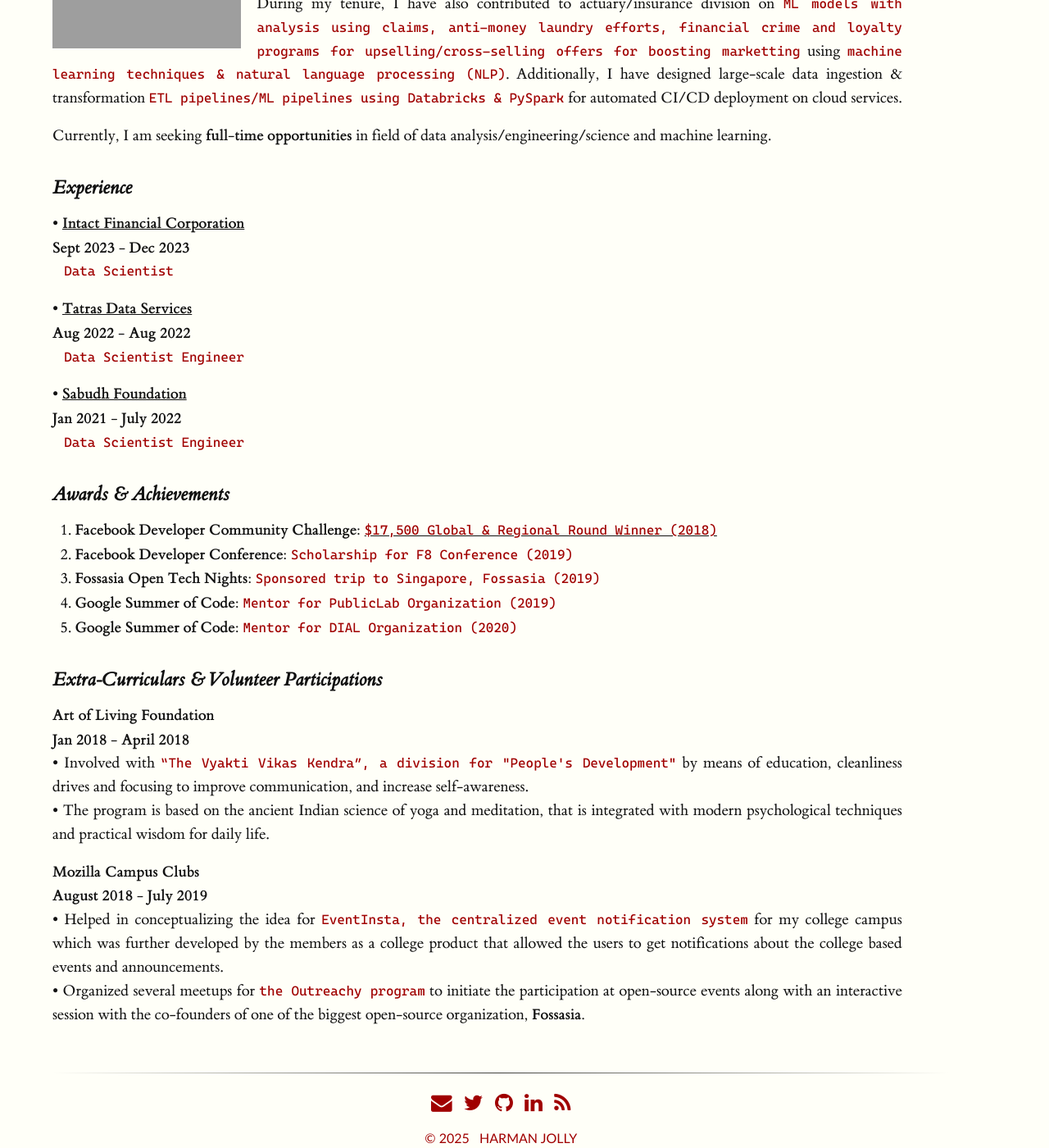
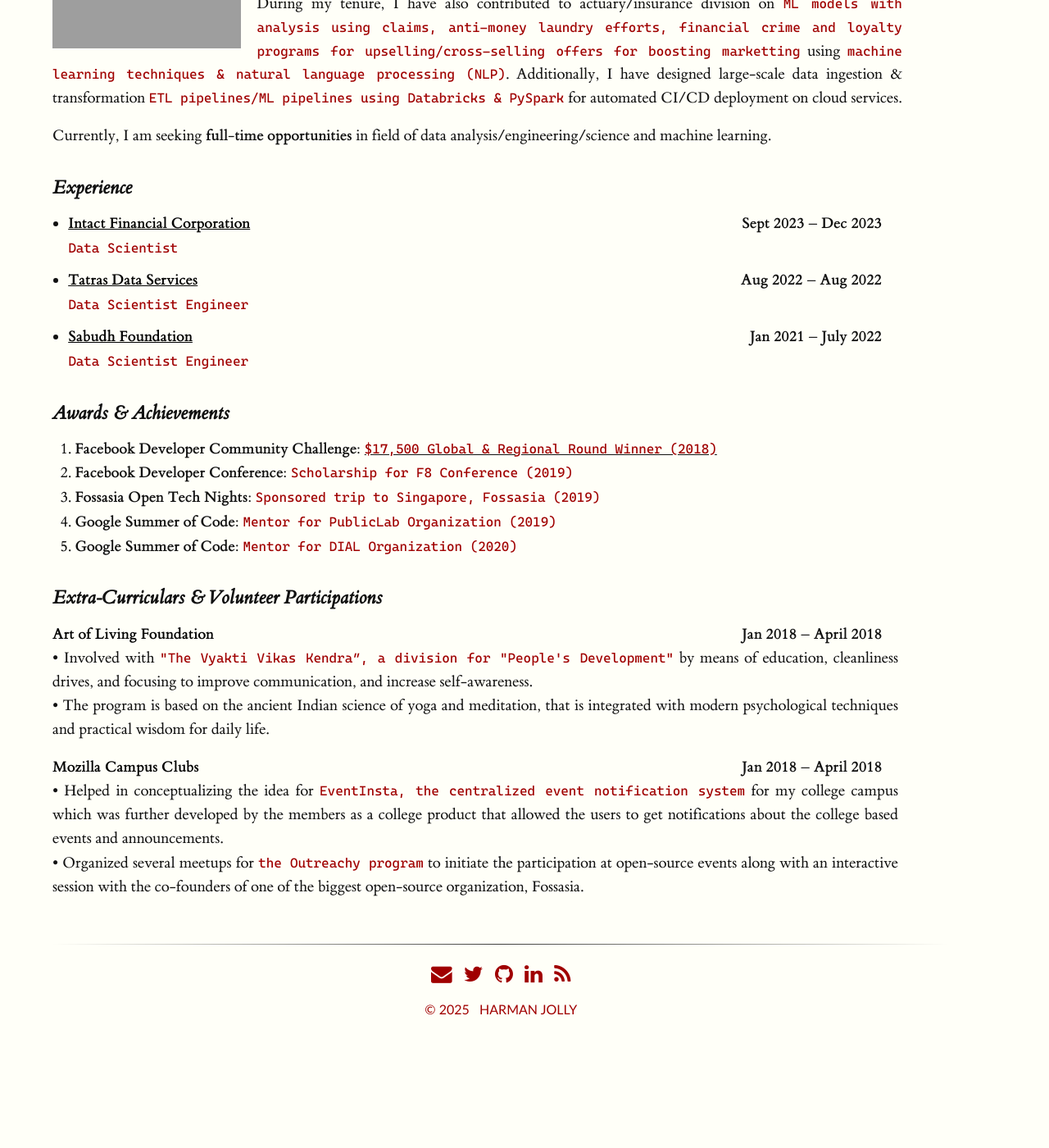
Before and after one commit to coderjolly/coderjolly.github.io, a Jekyll site: the page built from index.md, in a window 1280 px wide and 1400 px high, scrolled down 380 px. Shown: the whole window at 82% size. Built offline with Jekyll 4.4.1, drawn with Linux system fonts in a browser that asks for light colours; a style sheet for code colours, icons or effects is not loaded; after the commit the page ends 1655 px from its top, so only the background shows below that; grey boxes are pictures that could not be loaded.

Commit message:
changed index code

```diff
--- a/index.md
+++ b/index.md
@@ -23,14 +23,40 @@ Currently, I am seeking **full-time opportunities** in field of data analysis/en
 
 <h3 style="text-align: left;">Experience</h3>
 
-&#8226; [**Intact Financial Corporation**](https://intactlab.ca/){:target="_blank"} &nbsp;&nbsp;&nbsp;&nbsp;&nbsp;&nbsp;&nbsp;&nbsp;&nbsp;&nbsp;&nbsp;&nbsp;&nbsp;&nbsp;&nbsp;&nbsp;&nbsp;&nbsp;&nbsp;&nbsp;&nbsp;&nbsp;&nbsp;&nbsp;&nbsp;&nbsp;&nbsp;&nbsp;&nbsp;&nbsp;&nbsp;&nbsp;&nbsp;&nbsp;&nbsp;&nbsp;&nbsp;&nbsp;&nbsp;&nbsp;&nbsp;&nbsp;&nbsp;&nbsp;&nbsp;&nbsp;&nbsp;&nbsp;&nbsp;&nbsp;&nbsp;&nbsp;&nbsp;&nbsp;&nbsp;&nbsp;&nbsp;&nbsp;&nbsp;&nbsp;&nbsp;&nbsp;&nbsp;&nbsp;&nbsp;&nbsp;&nbsp;&nbsp;&nbsp;&nbsp;&nbsp;&nbsp;&nbsp;&nbsp;&nbsp;&nbsp;&nbsp;&nbsp;&nbsp;&nbsp;&nbsp;&nbsp;&nbsp;&nbsp;&nbsp;&nbsp;&nbsp;&nbsp;&nbsp;&nbsp;&nbsp;&nbsp;&nbsp;&nbsp;&nbsp;&nbsp;&nbsp;&nbsp;&nbsp;&nbsp;&nbsp;&nbsp;&nbsp;&nbsp;&nbsp;&nbsp;&nbsp;&nbsp;&nbsp;&nbsp;&nbsp;&nbsp;&nbsp;&nbsp;&nbsp;&nbsp;&nbsp;&nbsp;&nbsp;&nbsp;&nbsp;&nbsp;&nbsp;&nbsp;&nbsp;&nbsp;&nbsp;&nbsp;&nbsp;&nbsp;&nbsp;&nbsp;&nbsp;&nbsp;&nbsp;&nbsp;&nbsp;&nbsp;&nbsp;&nbsp;&nbsp;&nbsp;&nbsp;&nbsp;&nbsp;&nbsp;&nbsp;&nbsp;&nbsp;&nbsp;&nbsp;&nbsp;&nbsp;&nbsp;&nbsp;&nbsp;&nbsp;&nbsp;&nbsp;&nbsp;&nbsp;&nbsp;&nbsp;&nbsp;&nbsp; **Sept 2023 - Dec 2023**<br/>
-&nbsp;&nbsp; `Data Scientist`
+<ul style="padding: 0; margin: 0; list-style-position: outside; width: 100%; position: relative;">
+  <li style="list-style-type: disc; margin-left: 1em; position: relative; padding-right: 120px;">
+    <div>
+      <a href="https://intactlab.ca/" target="_blank" style="font-weight: bold; text-decoration: underline; color: black;">
+        Intact Financial Corporation
+      </a>
+      <br />
+      <span style="font-family: 'Cascadia', serif; font-size: 1.02rem; border-radius: 3px; color: #a00000; font-weight: 500;">Data Scientist</span>
+    </div>
+    <span style="font-weight: bold; white-space: nowrap; position: absolute; right: 140px; top: 0;">Sept 2023 – Dec 2023</span>
+  </li>
 
-&#8226; [**Tatras Data Services**](https://tatrasdata.com/){:target="_blank"} &nbsp;&nbsp;&nbsp;&nbsp;&nbsp;&nbsp;&nbsp;&nbsp;&nbsp;&nbsp;&nbsp;&nbsp;&nbsp;&nbsp;&nbsp;&nbsp;&nbsp;&nbsp;&nbsp;&nbsp;&nbsp;&nbsp;&nbsp;&nbsp;&nbsp;&nbsp;&nbsp;&nbsp;&nbsp;&nbsp;&nbsp;&nbsp;&nbsp;&nbsp;&nbsp;&nbsp;&nbsp;&nbsp;&nbsp;&nbsp;&nbsp;&nbsp;&nbsp;&nbsp;&nbsp;&nbsp;&nbsp;&nbsp;&nbsp;&nbsp;&nbsp;&nbsp;&nbsp;&nbsp;&nbsp;&nbsp;&nbsp;&nbsp;&nbsp;&nbsp;&nbsp;&nbsp;&nbsp;&nbsp;&nbsp;&nbsp;&nbsp;&nbsp;&nbsp;&nbsp;&nbsp;&nbsp;&nbsp;&nbsp;&nbsp;&nbsp;&nbsp;&nbsp;&nbsp;&nbsp;&nbsp;&nbsp;&nbsp;&nbsp;&nbsp;&nbsp;&nbsp;&nbsp;&nbsp;&nbsp;&nbsp;&nbsp;&nbsp;&nbsp;&nbsp;&nbsp;&nbsp;&nbsp;&nbsp;&nbsp;&nbsp;&nbsp;&nbsp;&nbsp;&nbsp;&nbsp;&nbsp;&nbsp;&nbsp;&nbsp;&nbsp;&nbsp;&nbsp;&nbsp;&nbsp;&nbsp;&nbsp;&nbsp;&nbsp;&nbsp;&nbsp;&nbsp;&nbsp;&nbsp;&nbsp;&nbsp;&nbsp;&nbsp;&nbsp;&nbsp;&nbsp;&nbsp;&nbsp;&nbsp;&nbsp;&nbsp;&nbsp;&nbsp;&nbsp;&nbsp;&nbsp;&nbsp;&nbsp;&nbsp;&nbsp;&nbsp;&nbsp;&nbsp;&nbsp;&nbsp;&nbsp;&nbsp;&nbsp;&nbsp;&nbsp;&nbsp;&nbsp;&nbsp;&nbsp;&nbsp;&nbsp;&nbsp;&nbsp;&nbsp;&nbsp;&nbsp;&nbsp;&nbsp;&nbsp;&nbsp;&nbsp;&nbsp;&nbsp;&nbsp;&nbsp;&nbsp;&nbsp;&nbsp; **Aug 2022 - Aug 2022**<br/>
-&nbsp;&nbsp; `Data Scientist Engineer`
+  <li style="list-style-type: disc; margin-left: 1em; position: relative; margin-top: 0.5em; padding-right: 120px;">
+    <div>
+      <a href="https://tatrasdata.com/" target="_blank" style="font-weight: bold; text-decoration: underline; color: black;">
+        Tatras Data Services
+      </a>
+      <br />
+      <span style="font-family: 'Cascadia', serif; font-size: 1.02rem; border-radius: 3px; color: #a00000; font-weight: 500;">Data Scientist Engineer</span>
+    </div>
+    <span style="font-weight: bold; white-space: nowrap; position: absolute; right: 140px; top: 0;">Aug 2022 – Aug 2022</span>
+  </li>
 
-&#8226; [**Sabudh Foundation**](https://www.linkedin.com/company/sabudh-foundation/posts/){:target="_blank"} &nbsp;&nbsp;&nbsp;&nbsp;&nbsp;&nbsp;&nbsp;&nbsp;&nbsp;&nbsp;&nbsp;&nbsp;&nbsp;&nbsp;&nbsp;&nbsp;&nbsp;&nbsp;&nbsp;&nbsp;&nbsp;&nbsp;&nbsp;&nbsp;&nbsp;&nbsp;&nbsp;&nbsp;&nbsp;&nbsp;&nbsp;&nbsp;&nbsp;&nbsp;&nbsp;&nbsp;&nbsp;&nbsp;&nbsp;&nbsp;&nbsp;&nbsp;&nbsp;&nbsp;&nbsp;&nbsp;&nbsp;&nbsp;&nbsp;&nbsp;&nbsp;&nbsp;&nbsp;&nbsp;&nbsp;&nbsp;&nbsp;&nbsp;&nbsp;&nbsp;&nbsp;&nbsp;&nbsp;&nbsp;&nbsp;&nbsp;&nbsp;&nbsp;&nbsp;&nbsp;&nbsp;&nbsp;&nbsp;&nbsp;&nbsp;&nbsp;&nbsp;&nbsp;&nbsp;&nbsp;&nbsp;&nbsp;&nbsp;&nbsp;&nbsp;&nbsp;&nbsp;&nbsp;&nbsp;&nbsp;&nbsp;&nbsp;&nbsp;&nbsp;&nbsp;&nbsp;&nbsp;&nbsp;&nbsp;&nbsp;&nbsp;&nbsp;&nbsp;&nbsp;&nbsp;&nbsp;&nbsp;&nbsp;&nbsp;&nbsp;&nbsp;&nbsp;&nbsp;&nbsp;&nbsp;&nbsp;&nbsp;&nbsp;&nbsp;&nbsp;&nbsp;&nbsp;&nbsp;&nbsp;&nbsp;&nbsp;&nbsp;&nbsp;&nbsp;&nbsp;&nbsp;&nbsp;&nbsp;&nbsp;&nbsp;&nbsp;&nbsp;&nbsp;&nbsp;&nbsp;&nbsp;&nbsp;&nbsp;&nbsp;&nbsp;&nbsp;&nbsp;&nbsp;&nbsp;&nbsp;&nbsp;&nbsp;&nbsp;&nbsp;&nbsp;&nbsp;&nbsp;&nbsp;&nbsp;&nbsp;&nbsp;&nbsp;&nbsp;&nbsp;&nbsp;&nbsp;&nbsp;&nbsp;&nbsp;&nbsp;&nbsp;&nbsp;&nbsp;&nbsp;&nbsp;&nbsp;&nbsp;&nbsp;&nbsp;&nbsp;&nbsp;&nbsp; **Jan 2021 - July 2022**<br/>
-&nbsp;&nbsp; `Data Scientist Engineer`
+  <li style="list-style-type: disc; margin-left: 1em; position: relative; margin-top: 0.5em; padding-right: 120px;">
+    <div>
+      <a href="https://www.linkedin.com/company/sabudh-foundation/posts/" target="_blank" style="font-weight: bold; text-decoration: underline; color: black;">
+        Sabudh Foundation
+      </a>
+      <br />
+      <span style="font-family: 'Cascadia', serif; font-size: 1.02rem; border-radius: 3px; color: #a00000; font-weight: 500;">Data Scientist Engineer</span>
+    </div>
+    <span style="font-weight: bold; white-space: nowrap; position: absolute; right: 140px; top: 0;">Jan 2021 – July 2022</span>
+  </li>
+</ul>
 
 <!-- ------------- PROJECTS ------------------ -->
 
@@ -62,20 +88,33 @@ Currently, I am seeking **full-time opportunities** in field of data analysis/en
 &nbsp;&nbsp;5. **Google Summer of Code:** `Mentor for DIAL Organization (2020)` <br/>
 
 
-
-
-
 <!-- EXTRA-CURRICULARS -->
 
 <h3 style="text-align: left;">Extra-Curriculars & Volunteer Participations</h3>
 
-**Art of Living Foundation &nbsp;&nbsp;&nbsp;&nbsp;&nbsp;&nbsp;&nbsp;&nbsp;&nbsp;&nbsp;&nbsp;&nbsp;&nbsp;&nbsp;&nbsp;&nbsp;&nbsp;&nbsp;&nbsp;&nbsp;&nbsp;&nbsp;&nbsp;&nbsp;&nbsp;&nbsp;&nbsp;&nbsp;&nbsp;&nbsp;&nbsp;&nbsp;&nbsp;&nbsp;&nbsp;&nbsp;&nbsp;&nbsp;&nbsp;&nbsp;&nbsp;&nbsp;&nbsp;&nbsp;&nbsp;&nbsp;&nbsp;&nbsp;&nbsp;&nbsp;&nbsp;&nbsp;&nbsp;&nbsp;&nbsp;&nbsp;&nbsp;&nbsp;&nbsp;&nbsp;&nbsp;&nbsp;&nbsp;&nbsp;&nbsp;&nbsp;&nbsp;&nbsp;&nbsp;&nbsp;&nbsp;&nbsp;&nbsp;&nbsp;&nbsp;&nbsp;&nbsp;&nbsp;&nbsp;&nbsp;&nbsp;&nbsp;&nbsp;&nbsp;&nbsp;&nbsp;&nbsp;&nbsp;&nbsp;&nbsp;&nbsp;&nbsp;&nbsp;&nbsp;&nbsp;&nbsp;&nbsp;&nbsp;&nbsp;&nbsp;&nbsp;&nbsp;&nbsp;&nbsp;&nbsp;&nbsp;&nbsp;&nbsp;&nbsp;&nbsp;&nbsp;&nbsp;&nbsp;&nbsp;&nbsp;&nbsp;&nbsp;&nbsp;&nbsp;&nbsp;&nbsp;&nbsp;&nbsp;&nbsp;&nbsp;&nbsp;&nbsp;&nbsp;&nbsp;&nbsp;&nbsp;&nbsp;&nbsp;&nbsp;&nbsp;&nbsp;&nbsp;&nbsp;&nbsp;&nbsp;&nbsp;&nbsp;&nbsp;&nbsp;&nbsp;&nbsp;&nbsp;&nbsp;&nbsp;&nbsp;&nbsp;&nbsp;&nbsp;&nbsp;&nbsp;&nbsp;&nbsp;&nbsp;&nbsp;&nbsp;&nbsp;&nbsp;&nbsp;&nbsp;&nbsp;&nbsp;&nbsp;&nbsp;&nbsp;&nbsp;&nbsp;&nbsp; Jan 2018 - April 2018** <br/>
-&#8226; Involved with ``“The Vyakti Vikas Kendra”, a division for "People's Development"`` by means of education, cleanliness drives and focusing to improve communication, and increase self-awareness.<br/>
-&#8226; The program is based on the ancient Indian science of yoga and meditation, that is integrated with modern psychological techniques and practical wisdom for daily life.
+<ul style="padding: 0; margin: 0; list-style-position: outside; width: 100%; position: relative;">
+  <li style="margin-left: 0.5em; position: relative; padding-right: 120px;">
+    <div style="margin-left: -0.5em;">
+      <span style="font-weight: bold; color: black;">Art of Living Foundation</span>
+      <br/>
+        &#8226; Involved with <span style="font-family: 'Cascadia', serif; font-size: 1.02rem; border-radius: 3px; color: #a00000; font-weight: 500;">"The Vyakti Vikas Kendra”, a division for "People's Development"</span> by means of education, cleanliness drives, and focusing to improve communication, and increase self-awareness. <br/>
+        &#8226; The program is based on the ancient Indian science of yoga and meditation, that is integrated with modern psychological techniques and practical wisdom for daily life.
+    </div>
+    <span style="font-weight: bold; white-space: nowrap; position: absolute; right: 140px; top: 0;">Jan 2018 – April 2018</span>
+  </li>
 
-**Mozilla Campus Clubs &nbsp;&nbsp;&nbsp;&nbsp;&nbsp;&nbsp;&nbsp;&nbsp;&nbsp;&nbsp;&nbsp;&nbsp;&nbsp;&nbsp;&nbsp;&nbsp;&nbsp;&nbsp;&nbsp;&nbsp;&nbsp;&nbsp;&nbsp;&nbsp;&nbsp;&nbsp;&nbsp;&nbsp;&nbsp;&nbsp;&nbsp;&nbsp;&nbsp;&nbsp;&nbsp;&nbsp;&nbsp;&nbsp;&nbsp;&nbsp;&nbsp;&nbsp;&nbsp;&nbsp;&nbsp;&nbsp;&nbsp;&nbsp;&nbsp;&nbsp;&nbsp;&nbsp;&nbsp;&nbsp;&nbsp;&nbsp;&nbsp;&nbsp;&nbsp;&nbsp;&nbsp;&nbsp;&nbsp;&nbsp;&nbsp;&nbsp;&nbsp;&nbsp;&nbsp;&nbsp;&nbsp;&nbsp;&nbsp;&nbsp;&nbsp;&nbsp;&nbsp;&nbsp;&nbsp;&nbsp;&nbsp;&nbsp;&nbsp;&nbsp;&nbsp;&nbsp;&nbsp;&nbsp;&nbsp;&nbsp;&nbsp;&nbsp;&nbsp;&nbsp;&nbsp;&nbsp;&nbsp;&nbsp;&nbsp;&nbsp;&nbsp;&nbsp;&nbsp;&nbsp;&nbsp;&nbsp;&nbsp;&nbsp;&nbsp;&nbsp;&nbsp;&nbsp;&nbsp;&nbsp;&nbsp;&nbsp;&nbsp;&nbsp;&nbsp;&nbsp;&nbsp;&nbsp;&nbsp;&nbsp;&nbsp;&nbsp;&nbsp;&nbsp;&nbsp;&nbsp;&nbsp;&nbsp;&nbsp;&nbsp;&nbsp;&nbsp;&nbsp;&nbsp;&nbsp;&nbsp;&nbsp;&nbsp;&nbsp;&nbsp;&nbsp;&nbsp;&nbsp;&nbsp;&nbsp;&nbsp;&nbsp;&nbsp;&nbsp;&nbsp;&nbsp;&nbsp;&nbsp;&nbsp;&nbsp;&nbsp;&nbsp;&nbsp;&nbsp;&nbsp;&nbsp;&nbsp;&nbsp;&nbsp;&nbsp;&nbsp;&nbsp;&nbsp; August 2018 - July 2019** <br/>
-&#8226; Helped in conceptualizing the idea for ``EventInsta, the centralized event notification system`` for my college campus which was further developed by the members as a college product that allowed the users to get notifications about the college based events and announcements. <br/>
-&#8226; Organized several meetups for ``the Outreachy program`` to initiate the participation at open-source events along with an interactive session with the co-founders of one of the biggest open-source organization, **Fossasia.**
+   <li style="margin-left: 0.5em; position: relative; padding-right: 120px;">
+    <div style="margin-left: -0.5em;">
+      <span style="font-weight: bold; color: black;">Mozilla Campus Clubs</span>
+      <br/>
+        &#8226; Helped in conceptualizing the idea for <span style="font-family: 'Cascadia', serif; font-size: 1.02rem; border-radius: 3px; color: #a00000; font-weight: 500;">EventInsta, the centralized event notification system</span> for my college campus which was further developed by the members as a college product that allowed the users to get notifications about the college based events and announcements. <br/>
+        &#8226; Organized several meetups for <span style="font-family: 'Cascadia', serif; font-size: 1.02rem; border-radius: 3px; color: #a00000; font-weight: 500;">the Outreachy program</span> to initiate the participation at open-source events along with an interactive session with the co-founders of one of the biggest open-source organization, Fossasia.
+    </div>
+    <span style="font-weight: bold; white-space: nowrap; position: absolute; right: 140px; top: 0;">Jan 2018 – April 2018</span>
+  </li>
+
+</ul>
+
 
 <!-- My recent [research]({{site.baseurl}}/research.html) is primarily in soil carbon, water quality, and childhood lead poisoning. My methodological interests include Bayesian multilevel and spatiotemporal modeling, causal inference, targeted interventions, and experimental design.
 I was previously at the University of Chicago's [Harris School of Public Policy](http://harris.uchicago.edu) and [Center for Data Science and Public Policy](http://dsapp.uchicago.edu). Before that, I studied mathematics at Northwestern where my [dissertation]({{site.baseurl}}/assets/pdf/dissertation.pdf) was in the field of geometric analysis. -->
```
